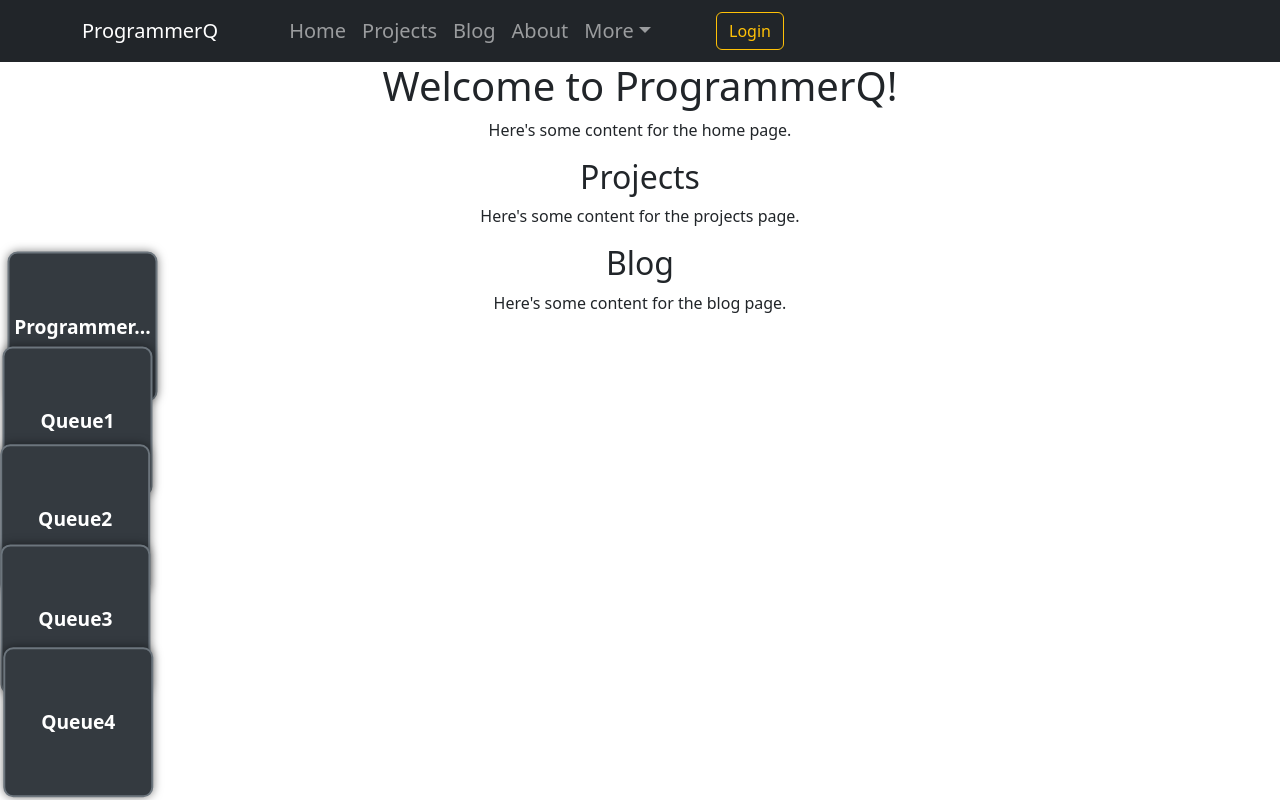
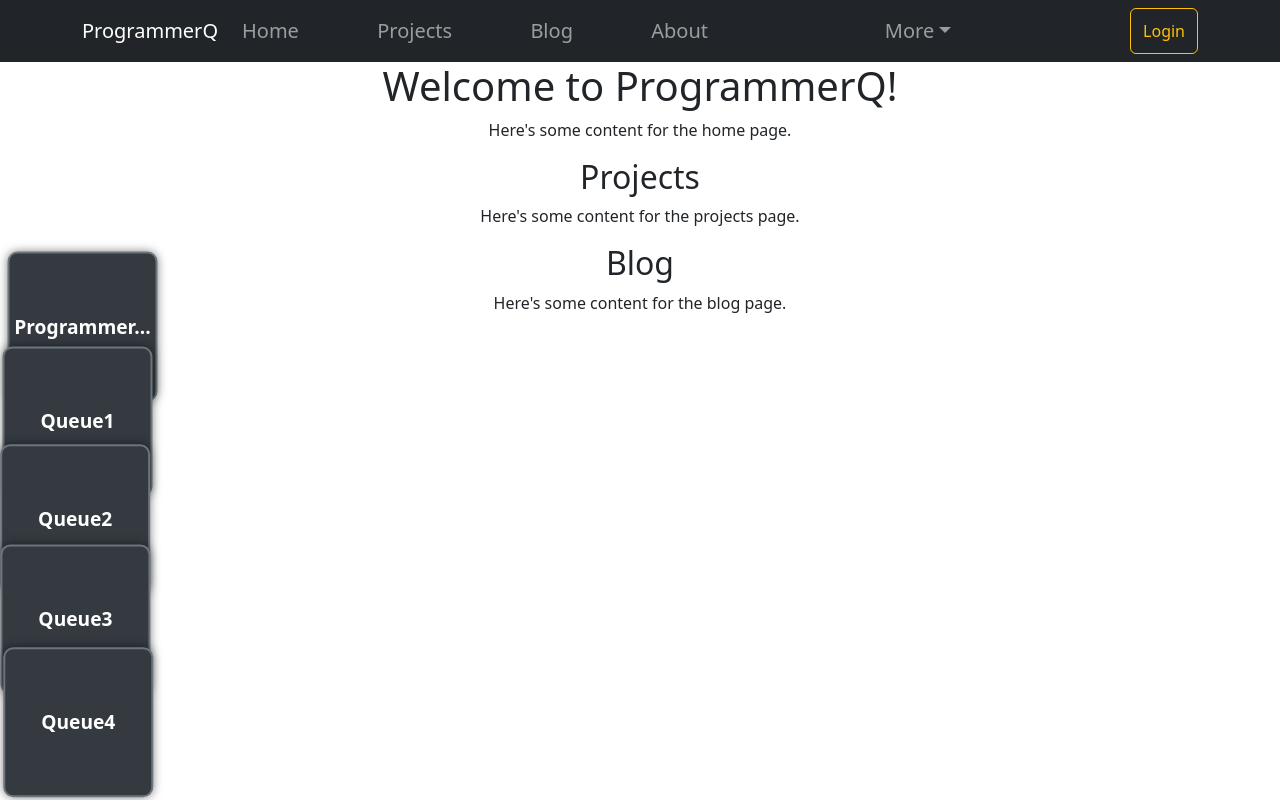
Before and after one commit to semper-proficiens/programmerq, a React (Create React App) app in the folder react-app/: page / in a window 1280 px wide. Built offline with nearby package versions, Linux system fonts and the light colour scheme.

Commit message:
Components more aligned

```diff
--- a/react-app/src/components/NavbarComponent.js
+++ b/react-app/src/components/NavbarComponent.js
@@ -9,20 +9,20 @@ function NavbarComponent() {
             <Container>
                 <Navbar.Brand href="#home">ProgrammerQ</Navbar.Brand>
                 <Navbar.Toggle aria-controls="basic-navbar-nav" />
-                <Navbar.Collapse id="basic-navbar-nav" className="justify-content-center">
-                    <Nav className="flex-grow-1 justify-content-center">
+                <Navbar.Collapse id="basic-navbar-nav">
+                    <Nav className="mx-auto">
                         <Nav.Link href="#home">Home</Nav.Link>
                         <Nav.Link href="#projects">Projects</Nav.Link>
                         <Nav.Link href="#blog">Blog</Nav.Link>
                         <Nav.Link href="#about">About</Nav.Link>
+                    </Nav>
+                    <Nav className="ml-auto">
                         <NavDropdown title="More" id="basic-nav-dropdown" className="dropdown-more">
                             <NavDropdown.Item href="#action/3.1">Contact</NavDropdown.Item>
                             <NavDropdown.Divider />
                             <NavDropdown.Item href="#action/3.2">Privacy Policy</NavDropdown.Item>
                             <NavDropdown.Item href="#action/3.3">Terms and Conditions</NavDropdown.Item>
                         </NavDropdown>
-                    </Nav>
-                    <Nav className="ml-auto">
                         <Button variant="outline-warning">Login</Button>
                     </Nav>
                 </Navbar.Collapse>
--- a/react-app/src/styles/navbar.css
+++ b/react-app/src/styles/navbar.css
@@ -1,6 +1,12 @@
 .navbar-nav {
+    display: flex;
+    justify-content: space-between;
     width: 100%;
-    justify-content: space-between;
+}
+
+.nav-item {
+    flex-grow: 1;
+    text-align: center;
 }
 
 .navbar-nav .nav-link {
```
